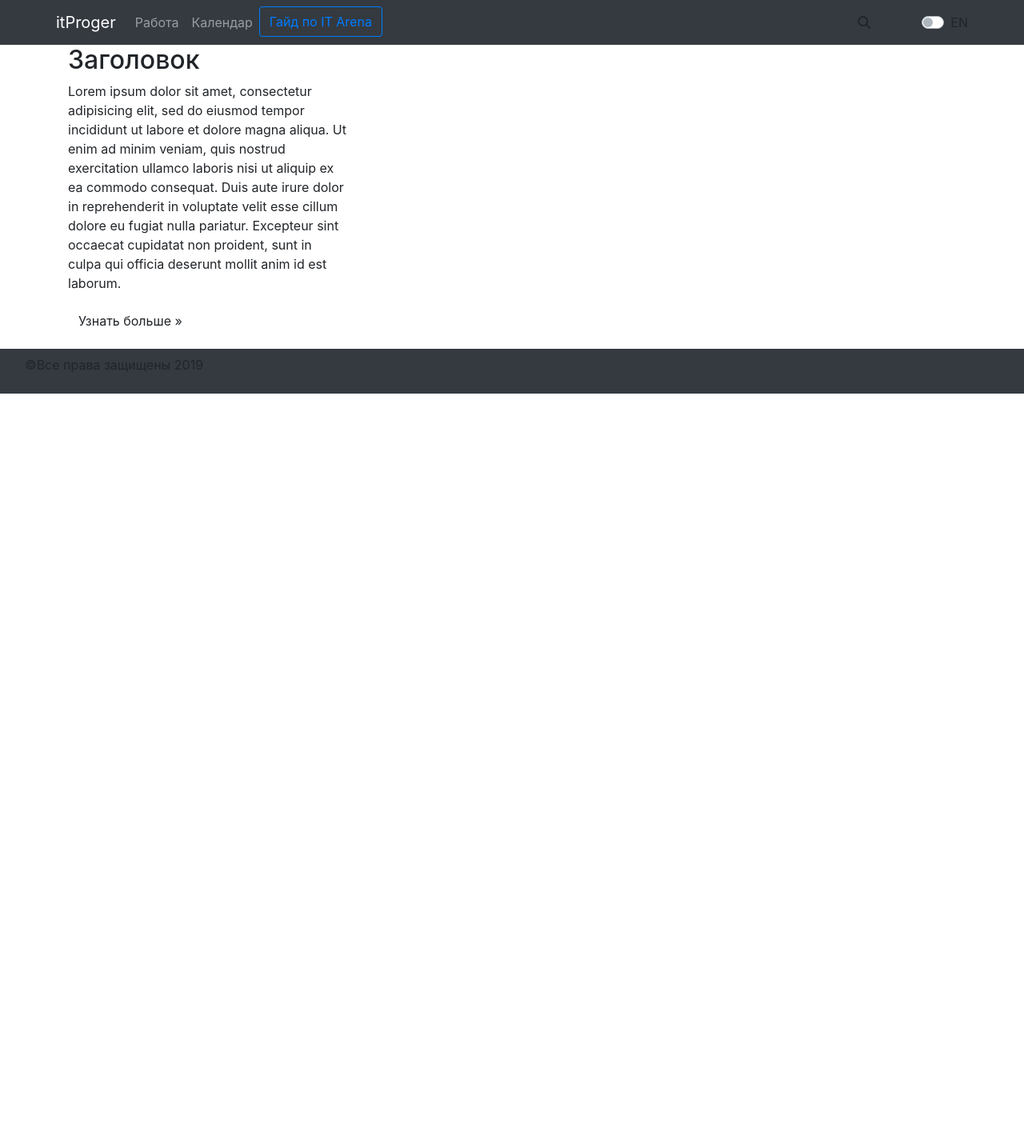
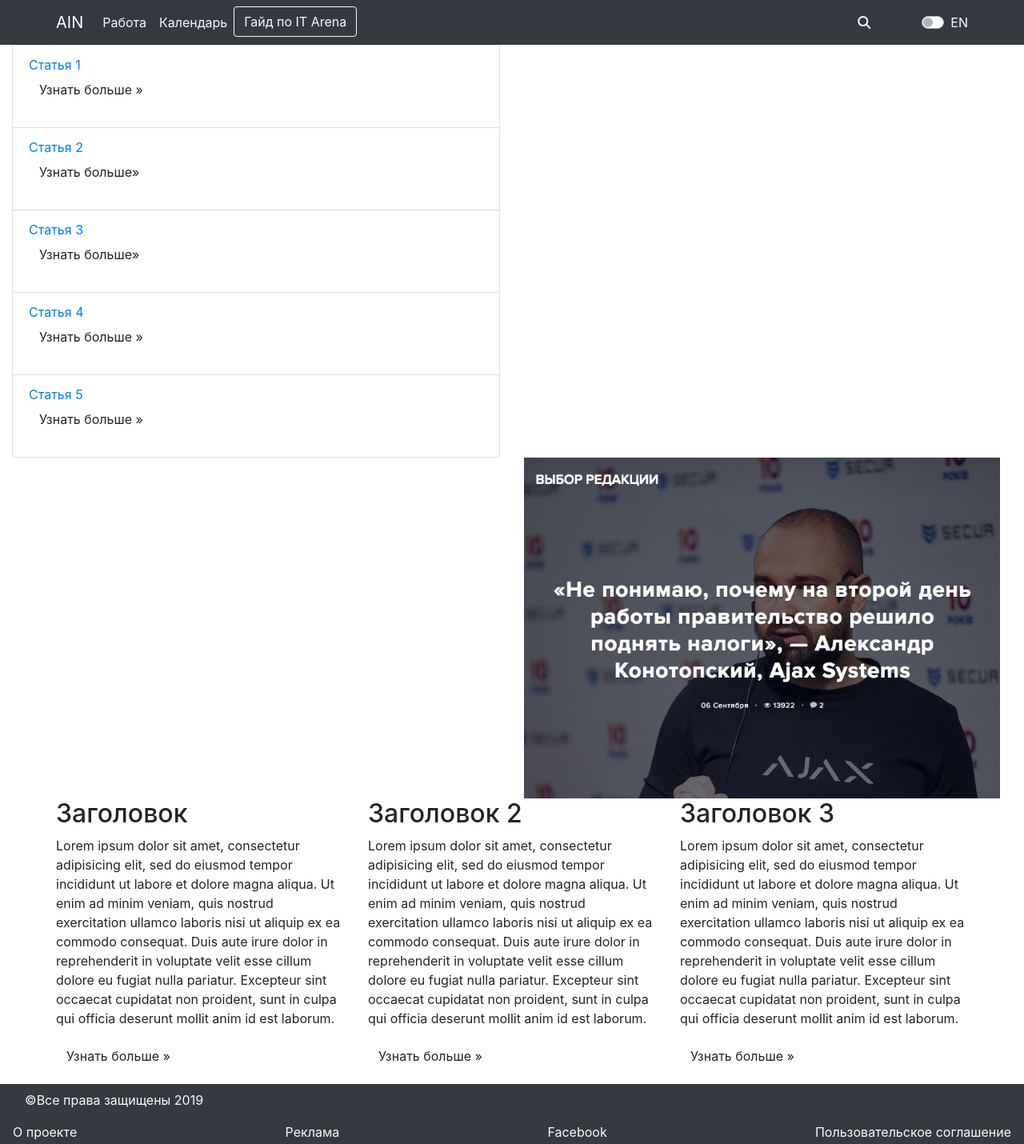
Before and after one commit to poshtak999/ain, a plain HTML site: page index.html in a window 1280 px wide. Shown: the whole page at 80% size. Before the commit the page ends 800 px from the top, so only its background shows below. Drawn offline with nearby package versions, Linux system fonts and the light colour scheme.

Commit message:
base page structure

```diff
--- a/index.html
+++ b/index.html
@@ -23,25 +23,45 @@
       <div class="container">
         <button class="navbar-toggler" type="button" data-toggle="collapse"></button>
         <div class="collapse navbar-collapse">
-          <a class="navbar-brand active" href="#">itProger</a>
+          <a class="navbar-brand active" href="#">AIN</a>
           <ul class="navbar-nav mr-auto">
       <li class="nav-item">
-        <a class="nav-link" href="#">Работа</a>
+        <a class="nav-link text-light" href="#">Работа</a>
       </li>
       <li class="nav-item">
-        <a class="nav-link" href="#">Календар</a>
+        <a class="nav-link text-light" href="#">Календарь</a>
       </li>
-      <li><button class="btn btn-outline-primary">Гайд по IT Arena</button></li>
+      <li><button class="btn btn-outline-light">Гайд по IT Arena</button></li>
           </ul>
-          <i class="fas fa-search col-sm-1"></i>
+          <i class="fas fa-search col-md-1 text-light"></i>
          <div class="custom-control custom-switch">
             <input type="checkbox" class="custom-control-input" id="customSwitch1">
-            <label class="custom-control-label" for="customSwitch1">EN</label>
+            <label class="custom-control-label text-light" for="customSwitch1">EN</label>
           </div>
           </div>
         </div>
       </nav>
-      <div class="container">
+      <div class="container-fluid">
+        <ul class="list-group col-md-6">
+          <a href="#"><li class="list-group-item">Статья 1
+          <p><a href="#" class="btn btn-default">Узнать больше &raquo;</a></p></li></a>
+          <a href="#"><li class="list-group-item">Статья 2
+          <p><a href="#" class="btn btn-default">Узнать больше&raquo;</a></p></li></a>
+          <a href="#"><li class="list-group-item">Статья 3
+          <p><a href="#" class="btn btn-default">Узнать больше&raquo;</a></p></li></a>
+          <a href="#"><li class="list-group-item">Статья 4
+          <p><a href="#" class="btn btn-default">Узнать больше &raquo;</a></p></li></a>
+          <a href="#"><li class="list-group-item">Статья 5
+          <p><a href="#" class="btn btn-default">Узнать больше &raquo;</a></p></li></a>
+       </ul>
+      <div class="media">
+        <div class="media-body">
+    <h5 class="mt-0 mb-1"></h5>
+        </div>
+    <img src="img/images.png" class="ml-1 col-md-6" alt="...">
+      </div>
+   </div>
+   <div class="container p-0">
      <div class="row">
        <div class="col-md-4">
          <h2>Заголовок</h2>
@@ -51,12 +71,30 @@
            Excepteur sint occaecat cupidatat non proident, sunt in culpa qui officia deserunt mollit anim id est laborum.</p>
              <p><a href="#" class="btn btn-default">Узнать больше &raquo;</a></p>
        </div>
+       <div class="col-md-4">
+         <h2>Заголовок 2</h2>
+         <p>Lorem ipsum dolor sit amet, consectetur adipisicing elit, sed do eiusmod tempor incididunt ut labore et dolore magna aliqua.
+           Ut enim ad minim veniam, quis nostrud exercitation ullamco laboris nisi ut aliquip ex ea commodo consequat.
+           Duis aute irure dolor in reprehenderit in voluptate velit esse cillum dolore eu fugiat nulla pariatur.
+           Excepteur sint occaecat cupidatat non proident, sunt in culpa qui officia deserunt mollit anim id est laborum.</p>
+             <p><a href="#" class="btn btn-default">Узнать больше &raquo;</a></p>
+       </div>
+       <div class="col-md-4">
+         <h2>Заголовок 3</h2>
+         <p>Lorem ipsum dolor sit amet, consectetur adipisicing elit, sed do eiusmod tempor incididunt ut labore et dolore magna aliqua.
+           Ut enim ad minim veniam, quis nostrud exercitation ullamco laboris nisi ut aliquip ex ea commodo consequat.
+           Duis aute irure dolor in reprehenderit in voluptate velit esse cillum dolore eu fugiat nulla pariatur.
+           Excepteur sint occaecat cupidatat non proident, sunt in culpa qui officia deserunt mollit anim id est laborum.</p>
+             <p><a href="#" class="btn btn-default">Узнать больше &raquo;</a></p>
        </div>
      </div>
-
-      <footer class="navbar navbar-dark bg-dark text-center">
-        <hr />
-        <p class="container-fluid text-center">&copy;Все права защищены 2019</p>
+   </div>
+      <footer class="navbar bg-dark">
+        <p class="container-fluid text-center text-light">&copy;Все права защищены 2019</p>
+        <a href="#" class="text-light">О проектe</a>
+        <a href="#" class="text-light">Реклама</a>
+        <a href="#" class="text-light">Facebook</a>
+        <a href="#" class="text-light">Пользовательское соглашение</a>
       </footer>
   </body>
 </html>
```
Also changed, not shown: img/images.png (added). Lines whose indentation alone changed are shown as unchanged.
